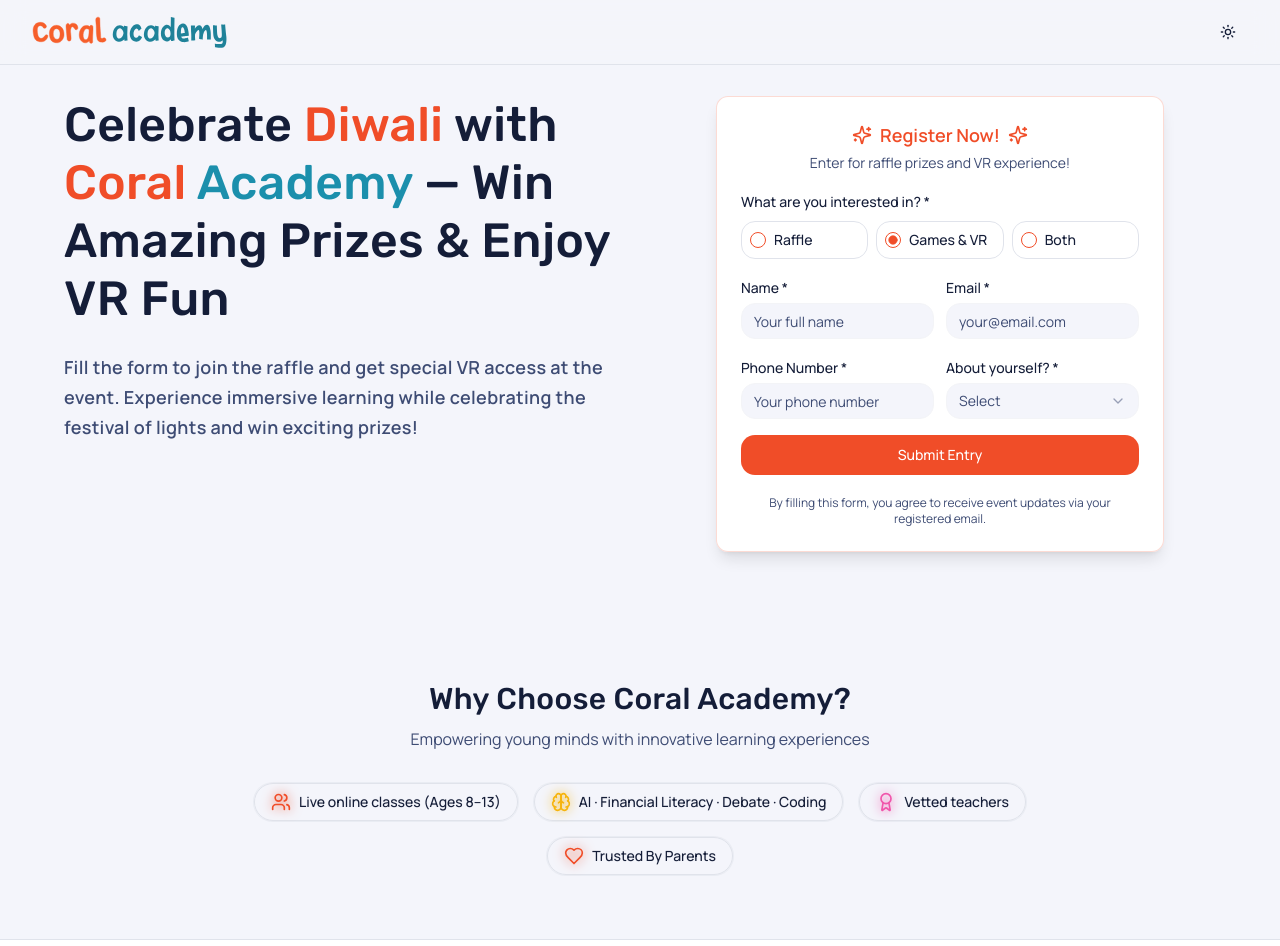
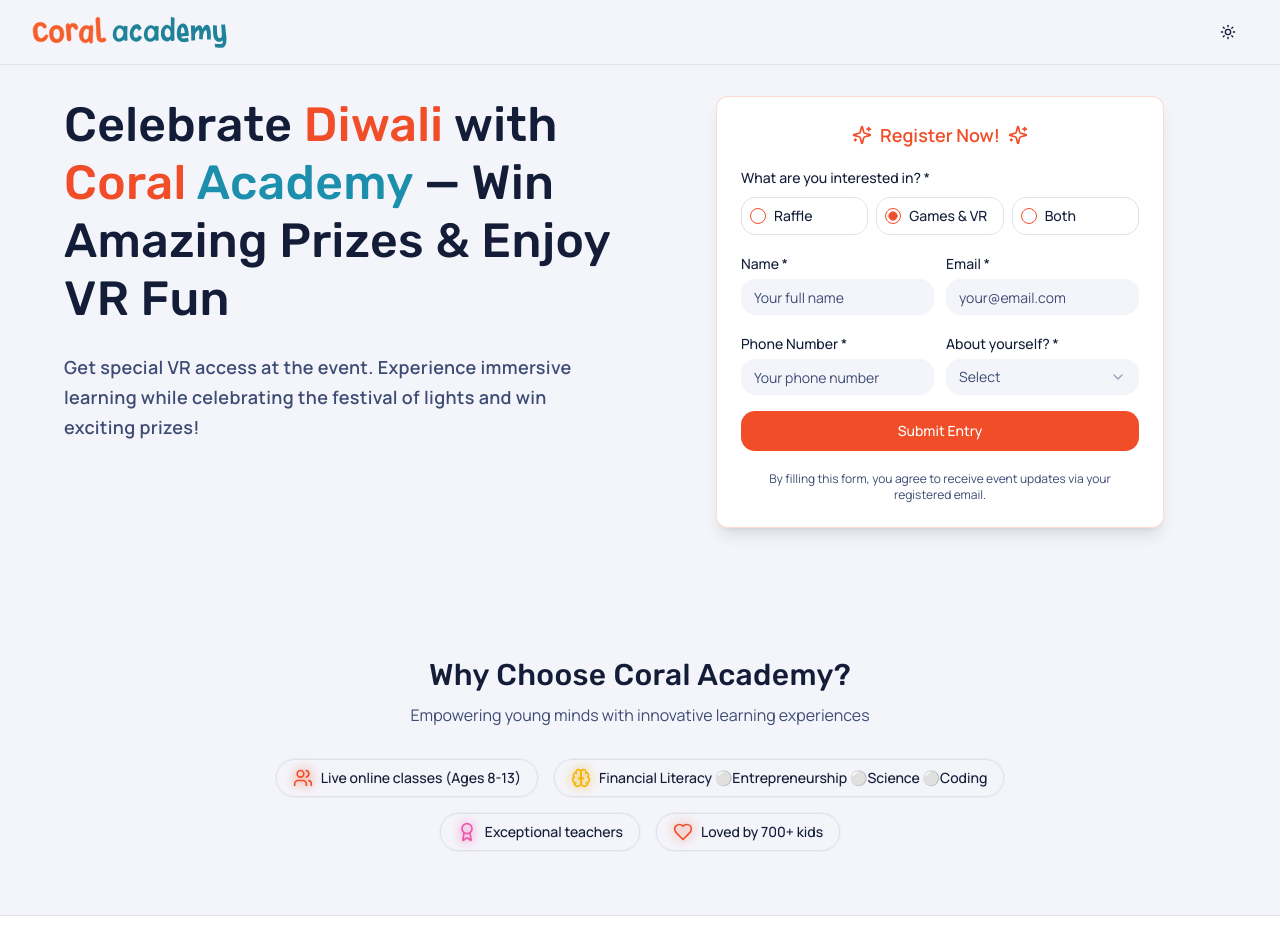
Before and after one commit to Yashodhan2612/coral-diwali-draw, a React (Vite) app: page / in a window 1280 px wide. Shown: the top 946 px of the page. Built offline with nearby package versions, Linux system fonts and the light colour scheme; the HTML template or start-up script is replaced by a standard one.

Commit message:
Refactor: Update landing page content

```diff
--- a/src/components/NewRaffleForm.tsx
+++ b/src/components/NewRaffleForm.tsx
@@ -139,9 +139,6 @@ const NewRaffleForm = () => {
               Register Now!
               <Sparkles className="h-5 w-5" />
             </h2>
-            <p className="text-sm text-muted-foreground">
-              Enter for raffle prizes and VR experience!
-            </p>
           </div>
 
           <form onSubmit={handleSubmit} className="space-y-4" data-testid="raffle-form">
@@ -222,7 +219,7 @@ const NewRaffleForm = () => {
                   </SelectTrigger>
                   <SelectContent className="bg-popover border border-border shadow-lg">
                     <SelectItem value="kid-8-13">
-                      I am a Kid (8-13 years)
+                      I am a kid (8-13 years)
                     </SelectItem>
                     <SelectItem value="parent-8-13">
                       I am a Parent of a kid (8-13 years)
--- a/src/components/USPChips.tsx
+++ b/src/components/USPChips.tsx
@@ -3,25 +3,25 @@ import { Users, Brain, Award, Heart } from 'lucide-react';
 const usps = [
   {
     icon: Users,
-    text: 'Live online classes (Ages 8–13)',
+    text: 'Live online classes (Ages 8-13)',
     color: 'bg-gold-glow/20 dark:bg-gold-glow/30 text-gold-glow-foreground border-gold-glow/30 dark:border-gold-glow/40',
     iconColor: 'text-coral',
   },
   {
     icon: Brain,
-    text: 'AI · Financial Literacy · Debate · Coding',
+    text: 'Financial Literacy ⚪️Entrepreneurship ⚪️Science ⚪️Coding',
     color: 'bg-gold-glow/20 dark:bg-gold-glow/30 text-gold-glow-foreground border-gold-glow/30 dark:border-gold-glow/40',
     iconColor: 'text-gold',
   },
   {
     icon: Award,
-    text: 'Vetted teachers',
+    text: 'Exceptional teachers',
     color: 'bg-gold-glow/20 dark:bg-gold-glow/30 text-gold-glow-foreground border-gold-glow/30 dark:border-gold-glow/40',
     iconColor: 'text-pink-glow',
   },
   {
     icon: Heart,
-    text: 'Trusted By Parents',
+    text: 'Loved by 700+ kids',
     color: 'bg-gold-glow/20 dark:bg-gold-glow/30 text-gold-glow-foreground border-gold-glow/30 dark:border-gold-glow/40',
     iconColor: 'text-accent',
   },
--- a/src/pages/Landing.tsx
+++ b/src/pages/Landing.tsx
@@ -57,7 +57,7 @@ const Landing = () => {
                 className="mt-8 px-2"
               >
                 <p className="text-base text-muted-foreground leading-relaxed" data-testid="hero-subheading">
-                  Fill the form to join the raffle and get special VR access at the event.
+                  Get special VR access at the event.
                   Experience immersive learning while celebrating the festival of lights and win exciting prizes!
                 </p>
               </motion.div>
@@ -89,7 +89,7 @@ const Landing = () => {
               </h1>
 
               <p className="text-sub-hero text-foreground-muted mb-8" data-testid="hero-subheading">
-                Fill the form to join the raffle and get special VR access at the event.
+                Get special VR access at the event.
                 Experience immersive learning while celebrating the festival of lights and win exciting prizes!
               </p>
             </motion.div>
```
